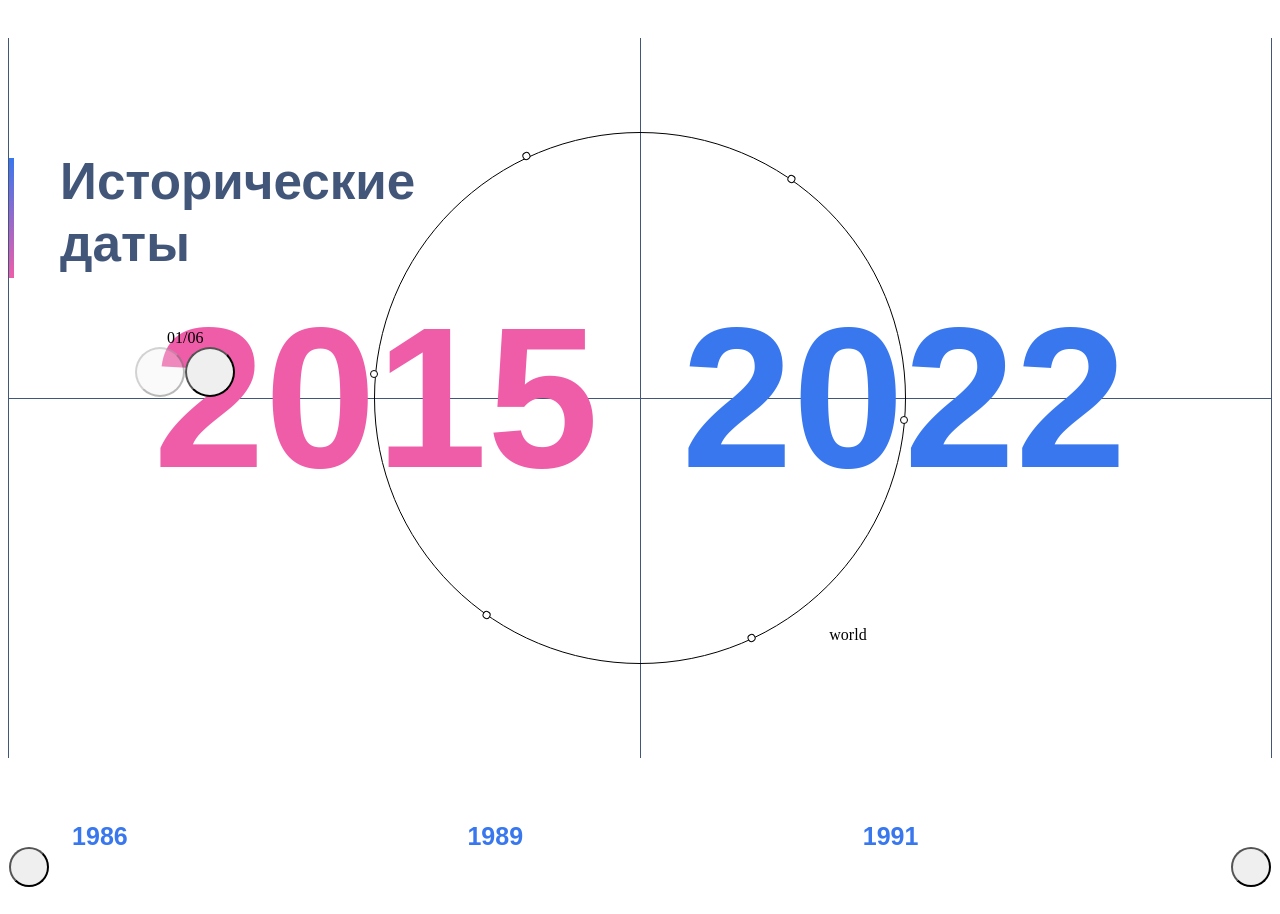
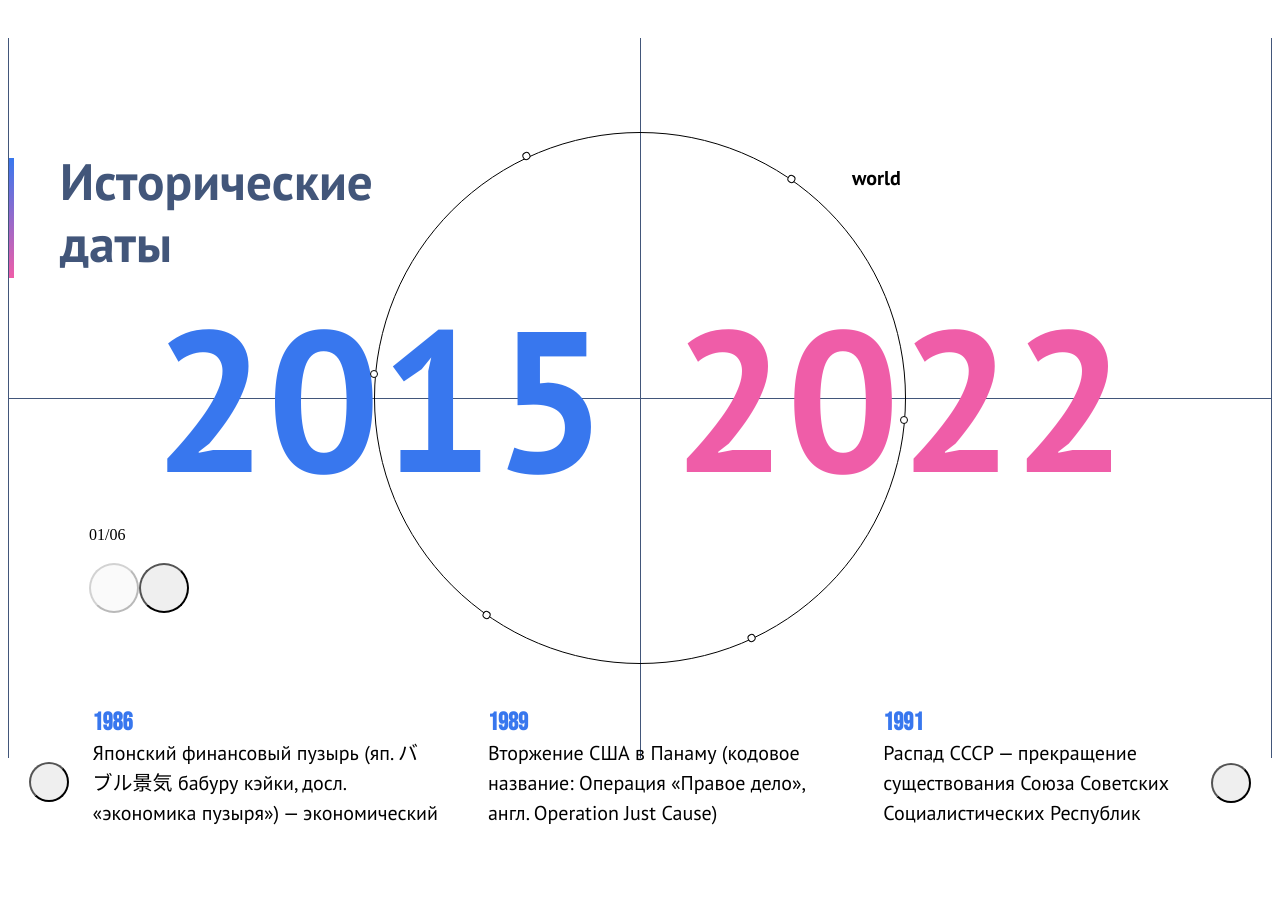
Before and after one commit to BDODINKA/Only-digital-test-task, a React (Create React App) app: page / in a window 1280 px wide. After the commit the page ends 828 px from the top, so only its background shows below. Built offline with nearby package versions, Linux system fonts and the light colour scheme.

Commit message:
fix:slider and position elements

```diff
--- a/src/features/Circle/Circle.tsx
+++ b/src/features/Circle/Circle.tsx
@@ -59,6 +59,7 @@ export const Circle = () => {
         </div>
       </div>
       <div className={`${style.circle} active`}>
+        {<div className={`${style.category} show`}>{Object.keys(category)}</div>}
         {data.category.map((el, i) => (
           <div className={style.block} style={{ rotate: rotateCircle[i] + 'deg' }} key={i}>
             <div className={style.square} onClick={() => onClickHandler(el, i)}>
@@ -72,7 +73,6 @@ export const Circle = () => {
           </div>
         ))}
       </div>
-      {<div className={`${style.category} show`}>{Object.keys(category)}</div>}
     </div>
   )
 }
--- a/src/features/Circle/circle.module.scss
+++ b/src/features/Circle/circle.module.scss
@@ -4,14 +4,14 @@
   justify-content: center;
   width: 100%;
   height: 100%;
-  position: relative;
+  position: absolute;
   z-index: 10;
 
 
   .circle {
     width: 530px;
     height: 530px;
-    position: absolute;
+    position: relative;
     border: 1px solid black;
     border-radius: 50%;
     display: flex;
@@ -52,16 +52,24 @@
   }
   .category{
     position: absolute;
-    top: 228px;
-    left: 65%;
+    top: 30px;
+    left: 90%;
+    font-family: "PT Sans", sans-serif;
+    font-style: normal;
+    font-weight: 700;
+    font-size: 20px;
+    line-height: 30px;
+
   }
   .buttonBox{
     position: absolute;
-    left: 10%;
-    bottom: 30%;
+    left: 80px;
+    bottom: 20%;
     display: flex;
-    align-items: center;
     flex-direction: column;
+    height: 88px;
+    align-items: flex-start;
+    justify-content: space-between;
     .window{
       text-align: center;
     }
--- a/src/features/Slider/Slider.tsx
+++ b/src/features/Slider/Slider.tsx
@@ -41,8 +41,12 @@ export const Slider = () => {
           swiperRef.current = swiper
         }}
         pagination={{ clickable: true, enabled: false }} //show pagination
-        onSlideChange={() => console.log('slide change')}
-        style={{ width: '90%' }}
+        style={{ width: '90%', height: '100px' }}
+        centeredSlides={true}
+        grabCursor={true}
+        className={style.swiper}
+        containerModifierClass={style.swrapper}
+        freeMode={true}
       >
         {datas &&
           datas['world'].map((el, i) => (
--- a/src/features/Slider/slider.module.scss
+++ b/src/features/Slider/slider.module.scss
@@ -1,16 +1,24 @@
+@import url('https://fonts.googleapis.com/css2?family=Bebas+Neue&family=PT+Sans:wght@400;700&display=swap');
+:global(.swiper-wrapper){
+  position: relative;
+  left: -33%;
+  padding-top: 10px;
+}
 .wrapper {
-  position: absolute;
+  position: relative;
   bottom: 9.63%;
-  top: 741px;
+  top: 365px;
   width: 100%;
-  height: 135px;
 
+  .swiper{
+    height: 130px !important;
+    z-index: 10;
+  }
   .slider {
-    height: 90px;
-    width: 100px;
     margin-right: 50px;
     word-break: break-word;
     text-align: left;
+    height: 130px!important;
 
     .title {
       font-family: 'Bebas Neue', sans-serif;
@@ -19,6 +27,7 @@
       text-transform: uppercase;
       color: #3877EE;
       text-align: left;
+      margin: 0;
     }
 
     .description {
@@ -30,6 +39,7 @@
       text-overflow: ellipsis;
       overflow: hidden;
       height: 90px;
+      margin: 0;
     }
   }
 
@@ -38,12 +48,13 @@
     right: 0;
     top: 50%;
     z-index: 20;
+    transform: translate(-50%, 0);
   }
 
   .prevBtn {
     position: absolute;
     left: 0;
-    top: 50%;
+    transform: translate( 50%, 160%);
     z-index: 20;
   }
 
--- a/src/index.scss
+++ b/src/index.scss
@@ -1,5 +1,4 @@
 @import url('https://fonts.googleapis.com/css2?family=Bebas+Neue&family=PT+Sans:wght@400;700&display=swap');
-
 
 *{
   padding: 0;
@@ -9,7 +8,7 @@
 
 
 body {
-  font-family: "PT Sans","PT Sans Bold","Bebas Nuee", -apple-system, BlinkMacSystemFont, 'Segoe UI', 'Roboto', 'Oxygen',
+  font-family: "PT Sans","PT Sans Bold","Bebas Neue", -apple-system, BlinkMacSystemFont, 'Segoe UI', 'Roboto', 'Oxygen',
   'Ubuntu', 'Cantarell', 'Fira Sans', 'Droid Sans', 'Helvetica Neue',
   sans-serif;
   -webkit-font-smoothing: antialiased;
--- a/src/pages/main.module.scss
+++ b/src/pages/main.module.scss
@@ -50,6 +50,7 @@
       line-height: 120%;
       color: #42567A;
       padding-left: 4.05%;
+      container-type: inline-size;
 
       &:before {
         content: '';
@@ -76,7 +77,7 @@
       position: absolute;
 
 
-      div:nth-child(2) {
+      div:nth-child(1) {
         color: $color-secondary;
       }
     }
@@ -86,7 +87,7 @@
 
 }
 
-@media (max-width: 1279px) {
+@media (max-width: 1024px) {
   .wrapper {
     &:before, &:after {
       display: none;
```
